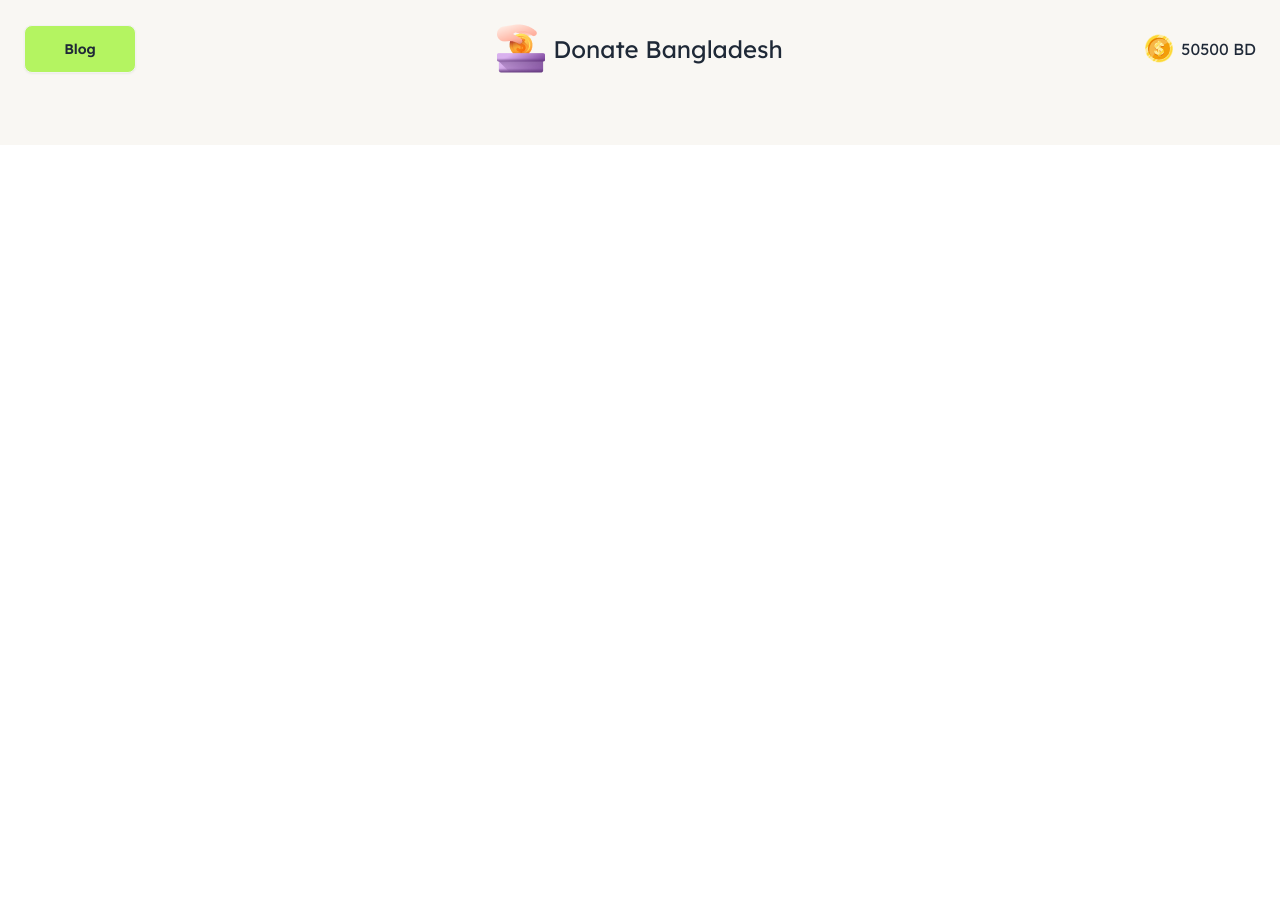
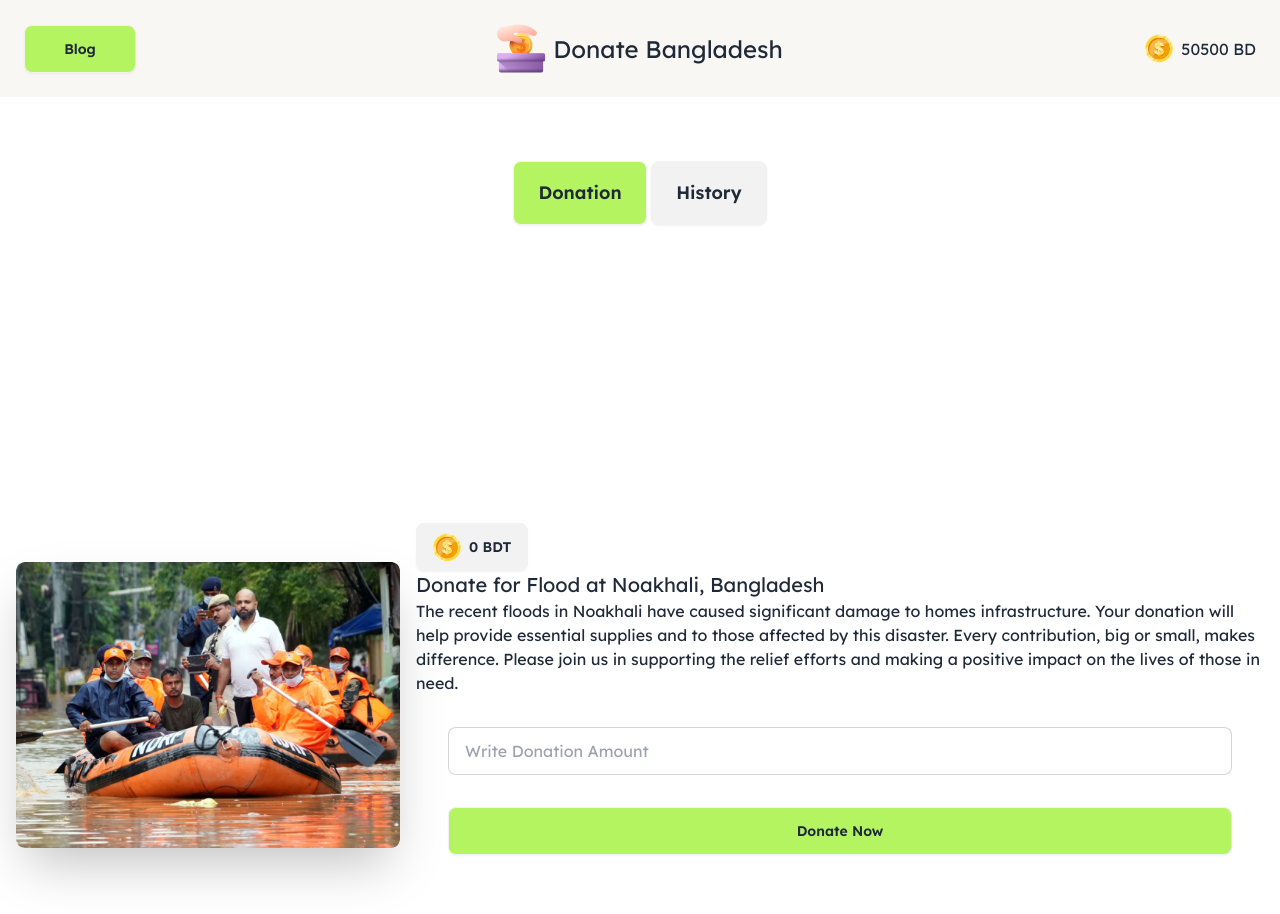
Before and after one commit to MORSHED-ALAM-s/donate-bangladesh, a plain HTML site: page index.html in a window 1280 px wide. Before the commit the page ends 800 px from the top, so only its background shows below. Drawn offline with nearby package versions, Linux system fonts and the light colour scheme.

Commit message:
section added

```diff
--- a/css/style.css
+++ b/css/style.css
@@ -13,3 +13,10 @@
 .btn-color{
     background-color: #B4F461;
 }
+.border-1{
+    border: rgb(140, 136, 136) 2px;
+}
+.container{
+    width: 90%;
+    margin: 5rem auto;
+}
--- a/index.html
+++ b/index.html
@@ -1,5 +1,6 @@
 <!DOCTYPE html>
 <html lang="en">
+
 <head>
     <meta charset="UTF-8">
     <meta name="viewport" content="width=device-width, initial-scale=1.0">
@@ -24,7 +25,41 @@
             </div>
           </div>
     </header>
-    <main></main>
+    <main>
+        <section>
+            <div class="text-center gap-28 m-16">
+                <button class="btn btn-xs sm:btn-sm md:btn-md lg:btn-lg btn-color">Donation</button>
+                <button class="btn btn-xs sm:btn-sm md:btn-md lg:btn-lg">History</button>
+            </div>
+        </section>
+        <section class="container border-1">
+
+            <div class="hero min-h-screen">
+                <div class="hero-content flex-col lg:flex-row">
+                  <img
+                    src="./assets/noakhali.png"
+                    class="max-w-sm rounded-lg shadow-2xl" />
+                  <div>
+                    <button class="btn"><img src="./assets/coin.png" alt=""> 0 BDT</button>
+                    <h1 class="text-xl">Donate for Flood at Noakhali, Bangladesh</h1>
+                    <p class="">
+                        The recent floods in Noakhali have caused significant damage to homes  infrastructure. Your donation will help provide essential supplies and  to those affected by this disaster. Every contribution, big or small, makes  difference. Please join us in supporting the relief efforts and making a positive impact on the lives of those in need.
+                    </p>
+                    <form class="card-body">
+                        <div class="form-control">
+                          <input type="text" placeholder="Write Donation Amount" class="input input-bordered" required />
+                        </div>
+                        <div class="form-control mt-6">
+                          <button class="btn btn-color">Donate Now</button>
+                        </div>
+                      </form>
+                  </div>
+                </div>
+              </div>
+
+        </section>
+
+    </main>
     <footer class="bg-color"></footer>
     <script src="./js/index.js"></script>
 </body>
```
